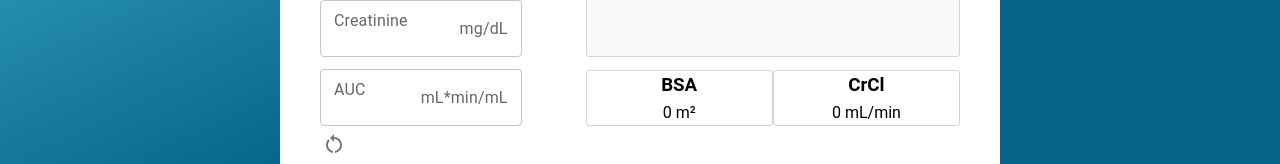
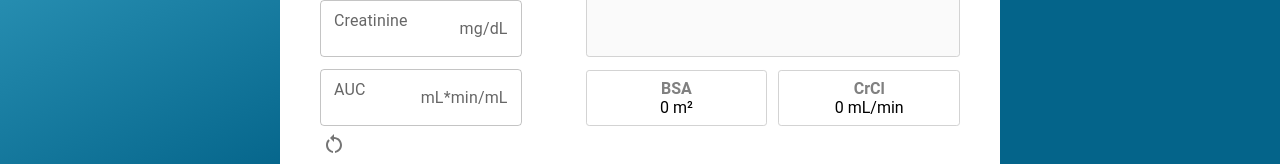
Before and after one commit to iurisilvestre/chemotherapy-calculator, a React (Create React App) app: page / in a window 1280 px wide. Shown: the part 457-621 px from the top of the page. Built offline with nearby package versions, Linux system fonts and the light colour scheme.

Commit message:
styling the other results box

```diff
--- a/src/App.js
+++ b/src/App.js
@@ -33,7 +33,7 @@ export default function App() {
   const [doseValue, setDoseValue] = useState([]);
   const [aucRequired, setAucRequired] = useState(false);
 
-  console.log(Object.keys(selectedScheme).length);
+  console.log();
   const handleInputs = (event) => {
     const { name, value, type } = event.target;
 
--- a/src/components/OtherResult.jsx
+++ b/src/components/OtherResult.jsx
@@ -2,24 +2,31 @@ import { makeStyles } from "@mui/styles";
 
 const useStyles = makeStyles({
   resultBox: {
-    width: "90%",
+    width: "48.5%",
     height: "3.5rem",
-    display: "grid",
-    placeItems: "center",
+    display: "flex",
+    flexDirection: "column",
+    justifyContent: "center",
+    alignItems: "center",
     border: "1px solid lightgrey",
     borderRadius: "0.2rem",
   },
+  title: {
+    color: "grey",
+    fontSize: "1rem",
+  },
+  resultText: {},
 });
 
 export default function OtherResult(props) {
   const classes = useStyles();
   return (
     <div className={classes.resultBox}>
-      <h3>{props.name}</h3>
+      <h3 className={classes.title}>{props.name}</h3>
       {props.name === "CrCl" ? (
-        <p>{props.displayValue || 0} mL/min</p>
+        <p className={classes.resultText}>{props.displayValue || 0} mL/min</p>
       ) : (
-        <p>{props.displayValue || 0} m²</p>
+        <p className={classes.resultText}>{props.displayValue || 0} m²</p>
       )}
     </div>
   );
```
